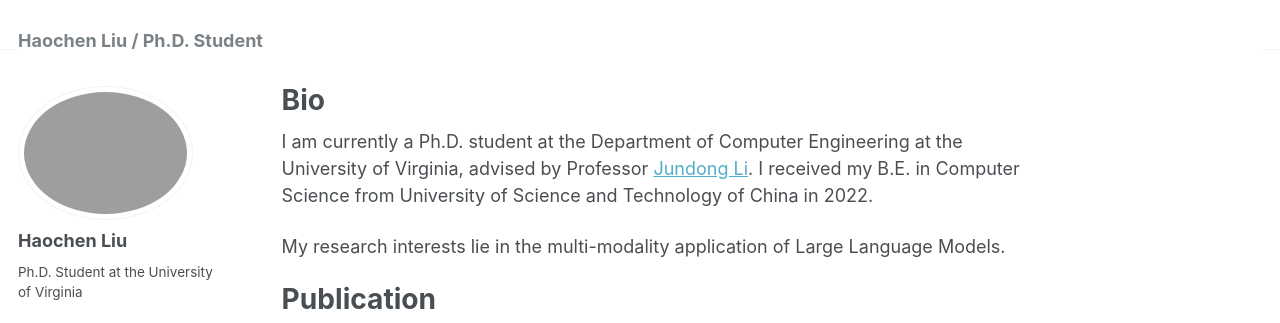
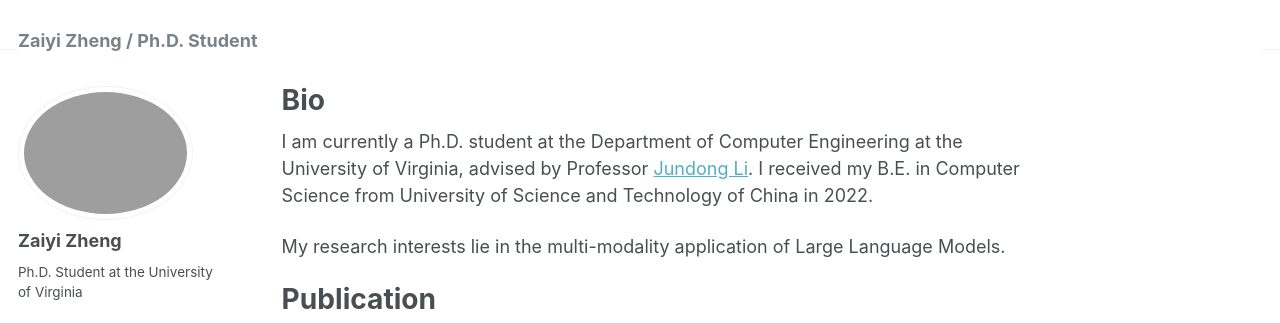
Before and after one commit to zhengzaiyi/zhengzaiyi.github.io, a Jekyll site: the page built from _pages/about.md, in a window 1280 px wide. Shown: the top 323 px of the page. Built offline with Jekyll 4.4.1, drawn with Linux system fonts in a browser that asks for light colours; some web fonts are replaced.

Commit message:
Update _config.yml

```diff
--- a/_config.yml
+++ b/_config.yml
@@ -8,7 +8,7 @@
 
 # Basic Site Settings
 locale                   : "en-US"
-title                    : "Haochen Liu / Ph.D. Student"
+title                    : "Zaiyi Zheng / Ph.D. Student"
 title_separator          : "-"
 name                     : &name "Zaiyi Zheng"
 description              : &description "personal description"
@@ -22,7 +22,7 @@ repository               : "zhengzaiyi/zhengzaiyi.github.io"
 author:
   # Biographic information
   avatar           : "H1.jpg"
-  name             : "Haochen Liu"
+  name             : "Zaiyi Zheng"
   pronouns         : # example: "she/her"
   bio              : "Ph.D. Student at the University of Virginia"
   location         : "Charlottesville, VA"
```
